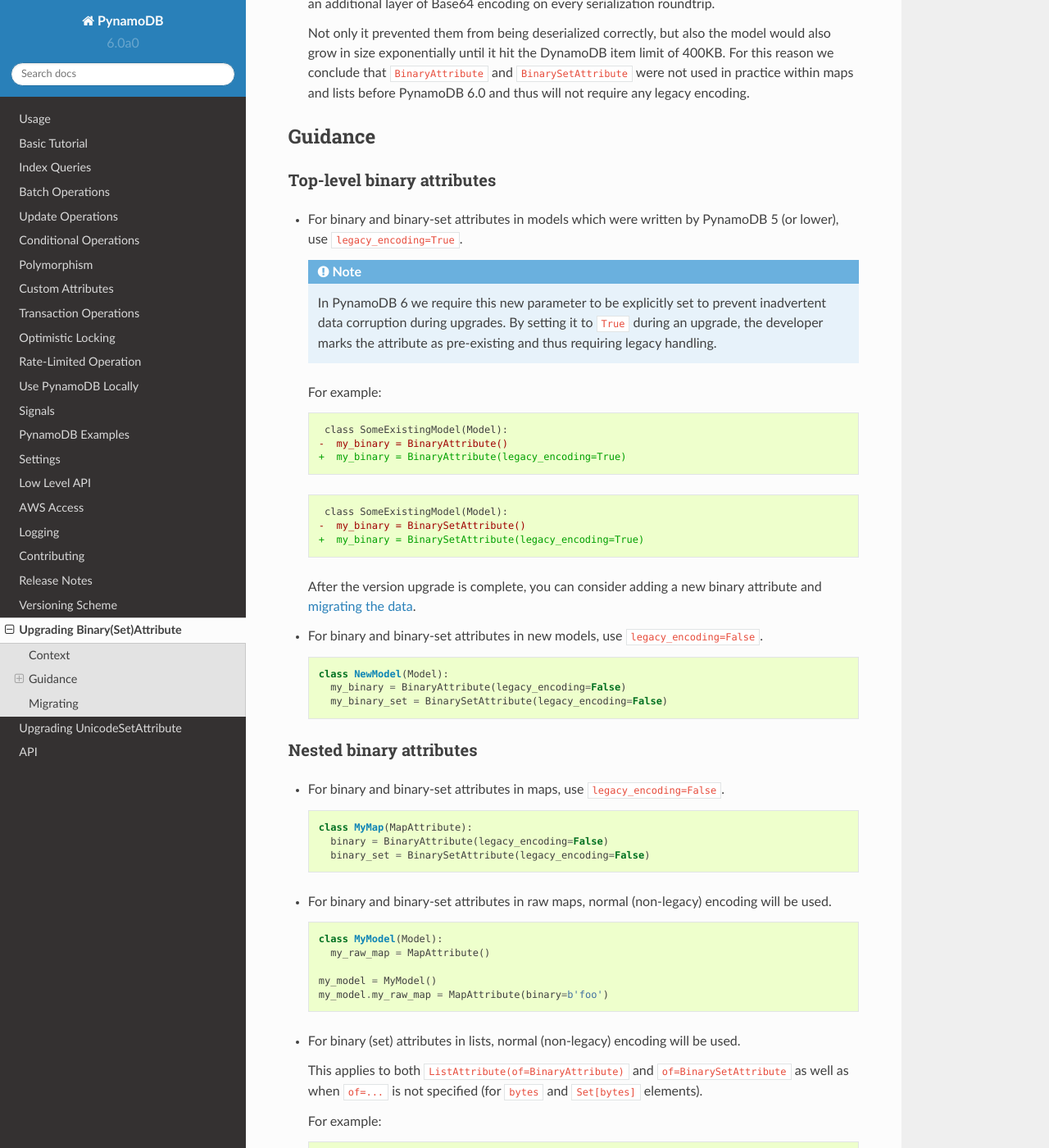
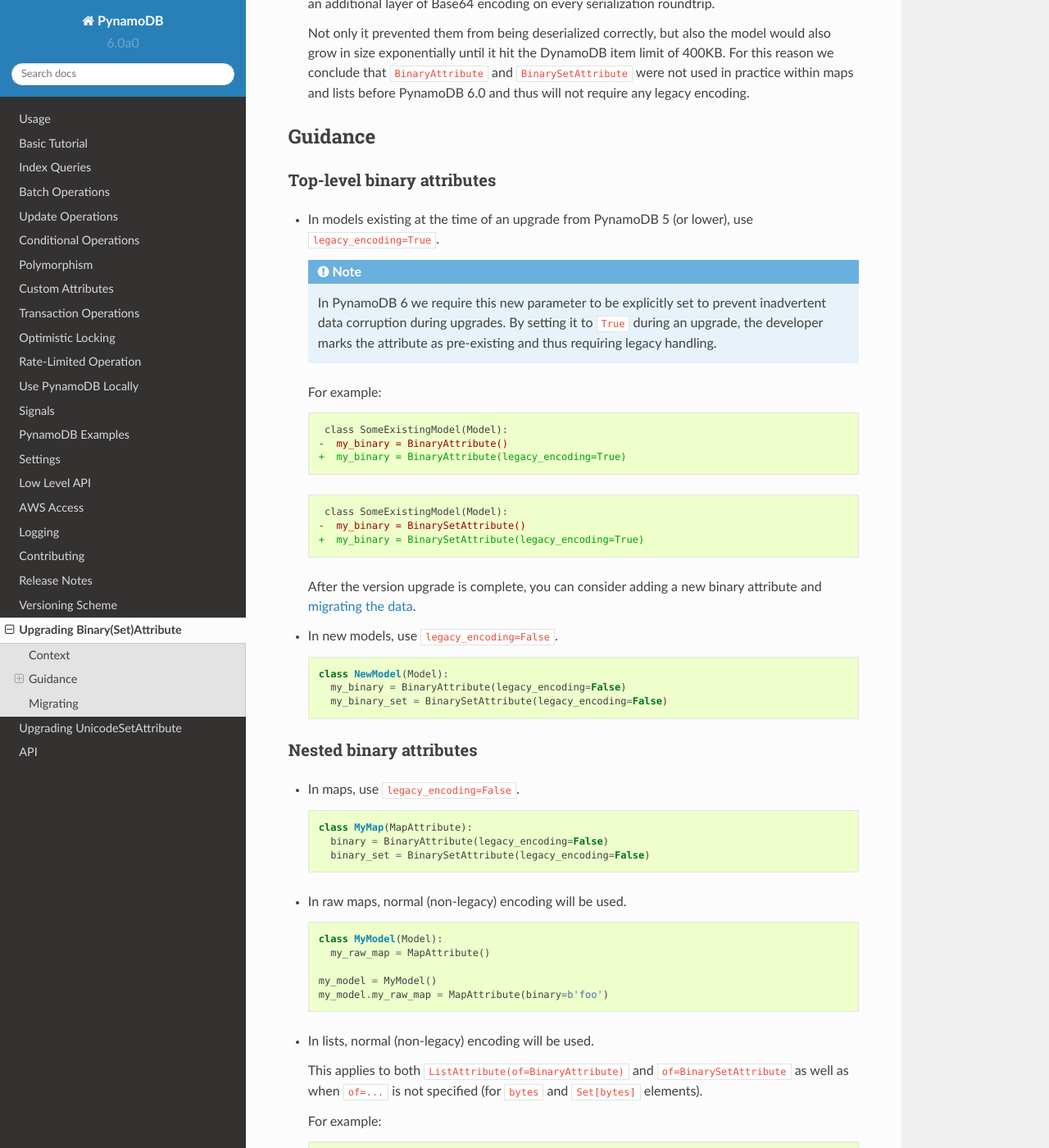
Before and after one commit to pynamodb/PynamoDB, a Sphinx documentation site: the page built from docs/upgrading_binary.rst, in a window 1280 px wide and 1400 px high, scrolled down 792 px. Shown: the whole window at 82% size. Built offline with Sphinx 7.4.7 and the Read the Docs theme 2.0.0, drawn with Linux system fonts in a browser that asks for light colours.

Commit message:
brevity in guideline doc

```diff
--- a/docs/upgrading_binary.rst
+++ b/docs/upgrading_binary.rst
@@ -42,8 +42,7 @@
 Top-level binary attributes
 ***************************
 
-- For binary and binary-set attributes in models which were written by PynamoDB 5 (or lower),
-  use :code:`legacy_encoding=True`.
+- In models existing at the time of an upgrade from PynamoDB 5 (or lower), use :code:`legacy_encoding=True`.
 
   .. note::
 
@@ -68,7 +67,7 @@
   After the version upgrade is complete, you can consider adding a new binary attribute
   and :ref:`migrating the data <migrating>`.
 
-- For binary and binary-set attributes in new models, use :code:`legacy_encoding=False`.
+- In new models, use :code:`legacy_encoding=False`.
 
   .. code-block:: python
 
@@ -80,7 +79,7 @@
 Nested binary attributes
 ************************
 
-- For binary and binary-set attributes in maps, use :code:`legacy_encoding=False`.
+- In maps, use :code:`legacy_encoding=False`.
 
   .. code-block:: python
 
@@ -88,7 +87,7 @@
        binary = BinaryAttribute(legacy_encoding=False)
        binary_set = BinarySetAttribute(legacy_encoding=False)
 
-- For binary and binary-set attributes in raw maps, normal (non-legacy) encoding will be used.
+- In raw maps, normal (non-legacy) encoding will be used.
 
   .. code-block:: python
 
@@ -98,7 +97,7 @@
      my_model = MyModel()
      my_model.my_raw_map = MapAttribute(binary=b'foo')
 
-- For binary (set) attributes in lists, normal (non-legacy) encoding will be used.
+- In lists, normal (non-legacy) encoding will be used.
 
   This applies to both :code:`ListAttribute(of=BinaryAttribute)` and
   :code:`of=BinarySetAttribute` as well as when :code:`of=...`
```
